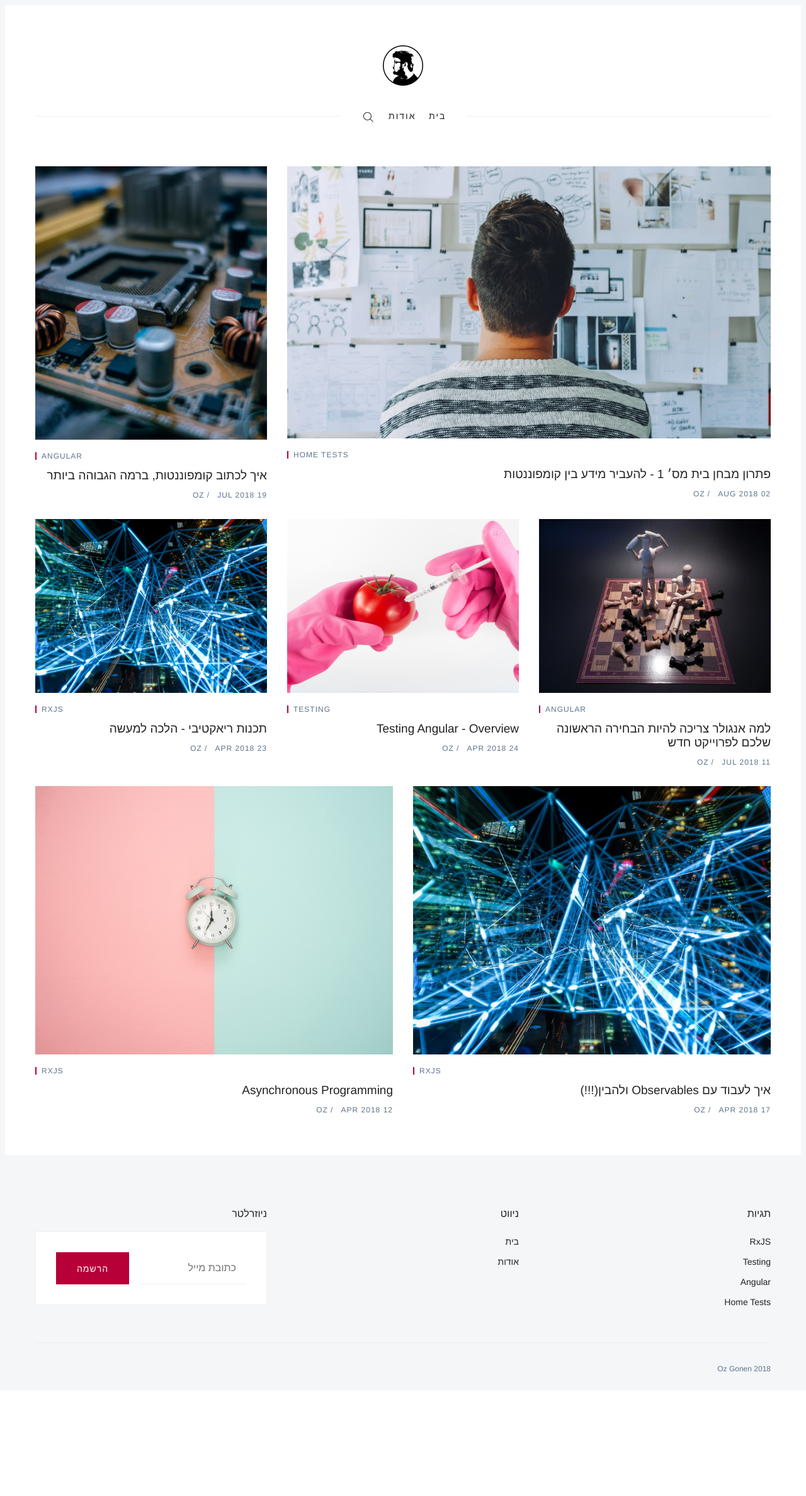
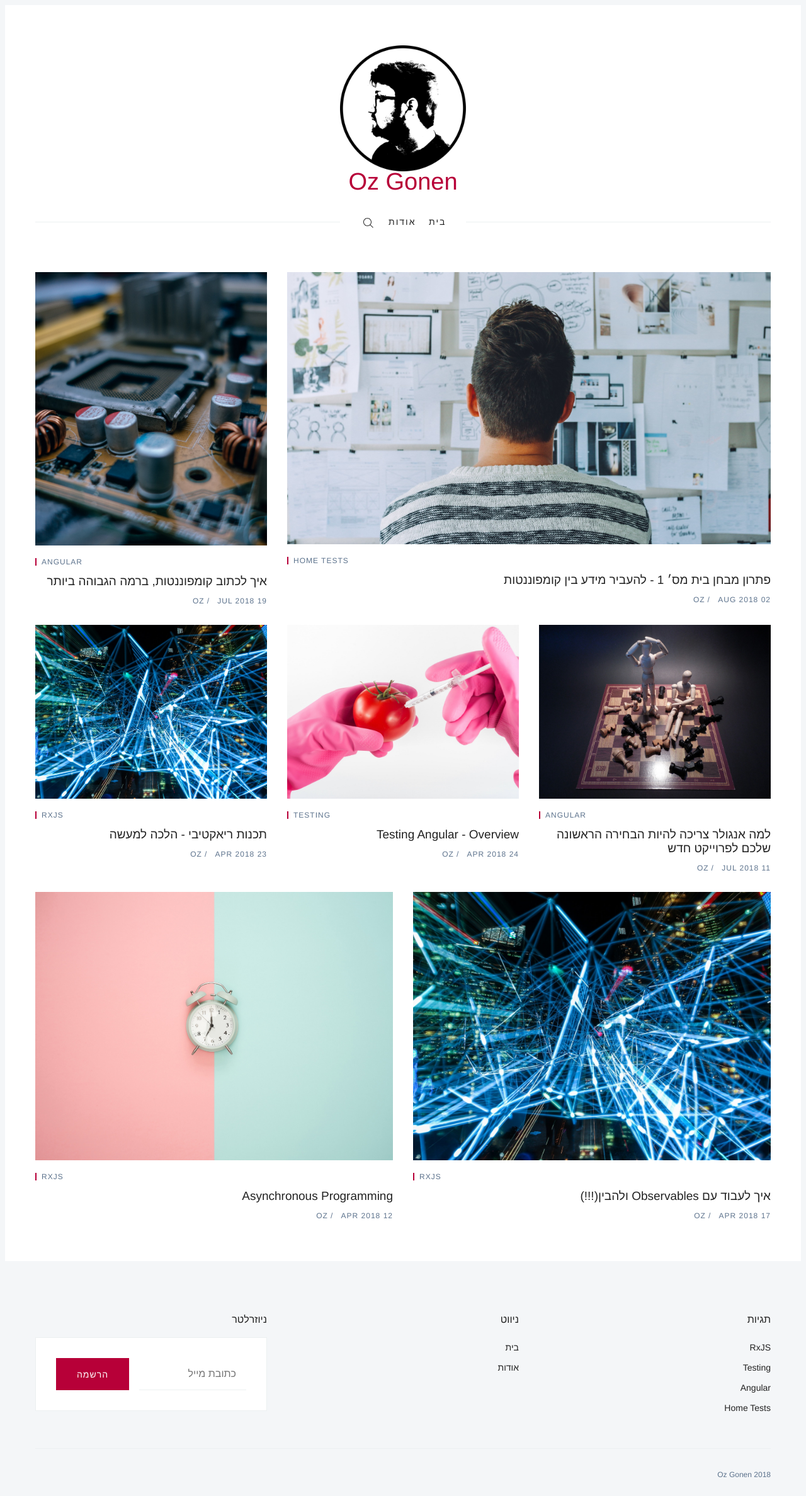
Before and after one commit to ozgonen/ozgonen.github.io, a Jekyll site: the page built from index.html, in a window 1280 px wide. Shown: the whole page at 63% size. Built offline with Jekyll 4.4.1, drawn with Linux system fonts in a browser that asks for light colours; some web fonts are replaced; the list of posts is cut into pages by our own code; before the commit the page ends 2207 px from its top, so only the background shows below that.

Commit message:
added logo

```diff
--- a/_includes/header.html
+++ b/_includes/header.html
@@ -7,7 +7,6 @@
           <a href='{{ site.baseurl }}/'>
             <img class='c-logo__img' src='{{ site.logo }}' alt='{{ site.title }}'>
           </a>
-        {% else %}
           <a class='c-logo__link' href='{{ site.baseurl }}/'>{{ site.title }}</a>
         {% endif %}
       </div>
--- a/_sass/components/_logo.scss
+++ b/_sass/components/_logo.scss
@@ -26,15 +26,15 @@
   }
 
   &__img {
-    max-height: double($base-spacing-unit);
+    max-height: double(50px);
 
     @include mq($from: tablet) {
       margin: 0 auto;
-      max-height: triple($base-spacing-unit);
+      max-height: triple(50px);
     }
 
     @include mq($from: desktop) {
-      max-height: quadruple($base-spacing-unit);
+      max-height: quadruple(50px);
     }
   }
 }
```
